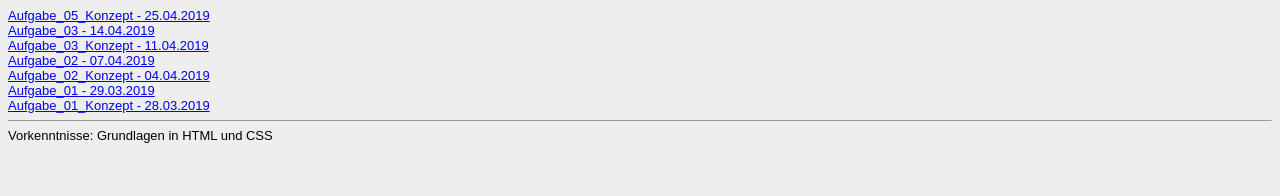
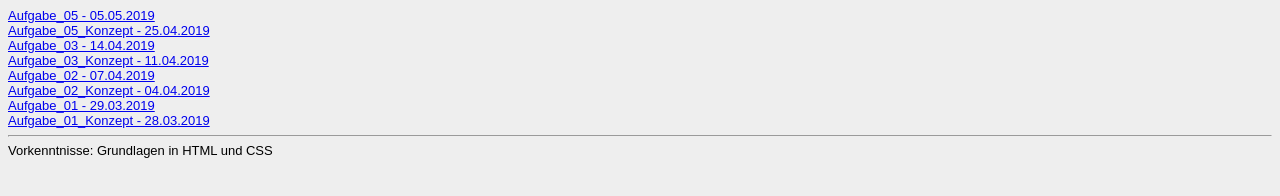
Before and after one commit to MarvRiegelQQ/MarvRiegelQQ.github.io, a plain HTML site: page Steckbrief/steckbrief.htm in a window 1280 px wide. Drawn offline with Linux system fonts and the light colour scheme.

Commit message:
Update steckbrief.htm

```diff
--- a/Steckbrief/steckbrief.htm
+++ b/Steckbrief/steckbrief.htm
@@ -8,6 +8,7 @@
     <!-- Bitte keine Änderung in der obenstehenden Zeile vornehmen -->
 
     <!-- Hier die Links zu den gelösten Aufgaben einstellen, aktuelle oben, alte stehen lassen! Format: Aufgabenbezeichnung, Datum -->
+    <a href="https://marvriegelqq.github.io/Aufgabe_05/Aufgabe_05.html" target="_blank">Aufgabe_05 - 05.05.2019</a></br>
     <a href="https://marvriegelqq.github.io/Aufgabe_05/konzept.JPG" target="_blank">Aufgabe_05_Konzept - 25.04.2019</a></br>
     <a href="https://marvriegelqq.github.io/Aufgabe_03/Aufgabe_03.html" target="_blank">Aufgabe_03 - 14.04.2019</a></br>
     <a href="https://marvriegelqq.github.io/Aufgabe_03/konzept.JPG" target="_blank">Aufgabe_03_Konzept - 11.04.2019</a></br>
```
